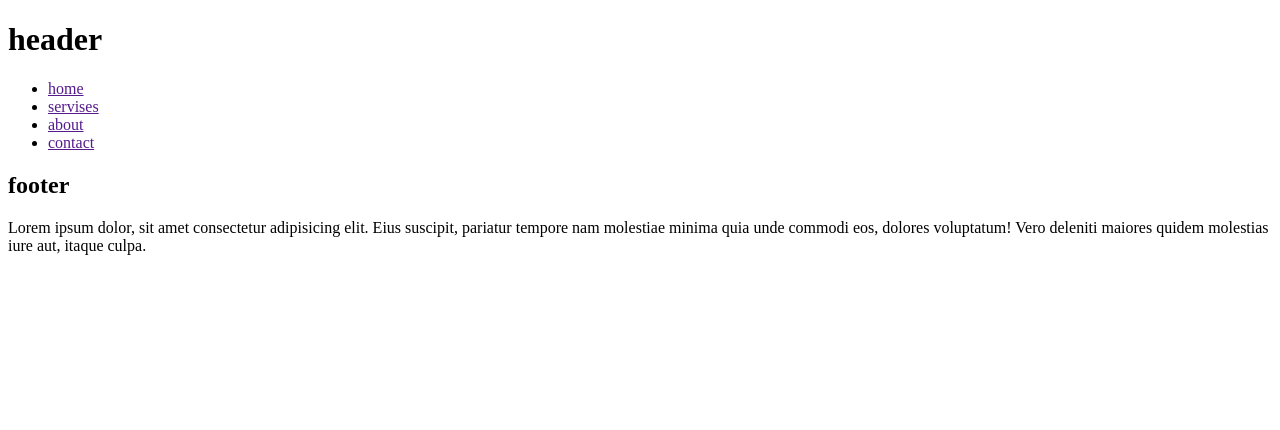
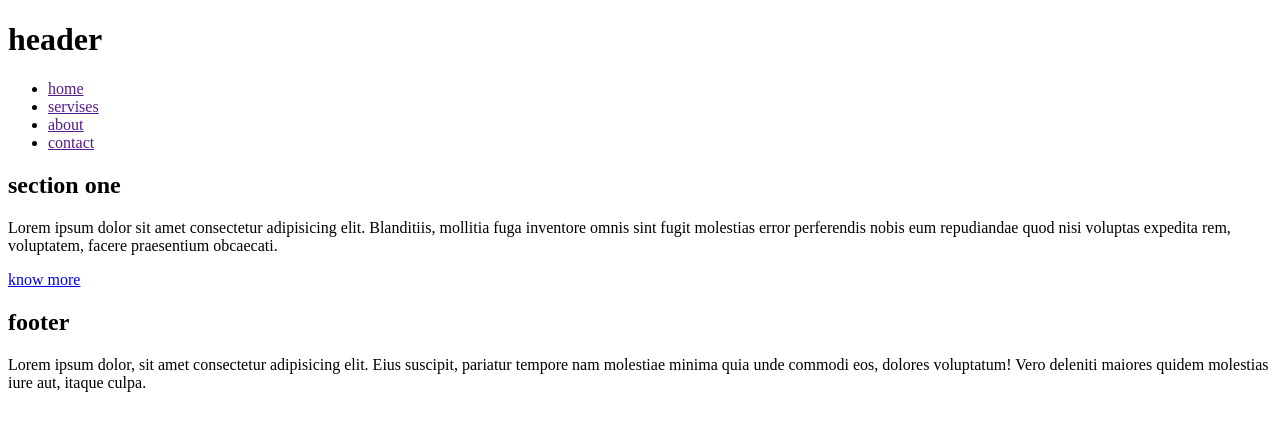
Before and after one commit to Alilotfii/git-flex, a plain HTML site: page index.html in a window 1280 px wide. Drawn offline with Linux system fonts and the light colour scheme.

Commit message:
mainpage added

```diff
--- a/index.html
+++ b/index.html
@@ -31,12 +31,25 @@
             </ul>
         </nav>
     </header>
+        <!--  main page -->
+        <main class="main-page">
+            <section class="team_section">
+           <h1>
+               section one
+           </h1>
+           <p>
+               Lorem ipsum dolor sit amet consectetur adipisicing elit. Blanditiis, mollitia fuga inventore omnis sint fugit molestias error perferendis nobis eum repudiandae quod nisi voluptas expedita rem, voluptatem, facere praesentium obcaecati.
+           </p>
+           <a href="#">know more</a>
+            </section>
+        </main>
     <footer>
         <h2>footer</h2>
         <p>
             Lorem ipsum dolor, sit amet consectetur adipisicing elit. Eius suscipit, pariatur tempore nam molestiae minima quia unde commodi eos, dolores voluptatum! Vero deleniti maiores quidem molestias iure aut, itaque culpa.
         </p>
     </footer>
+
 </body>
 
 </html>
```
